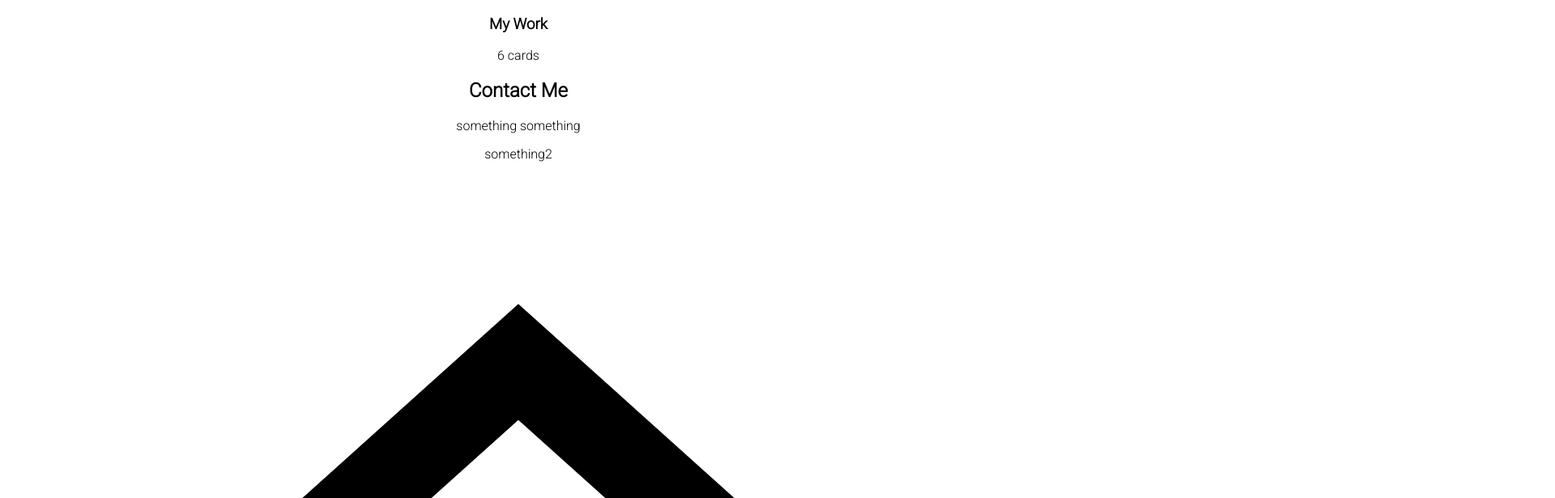
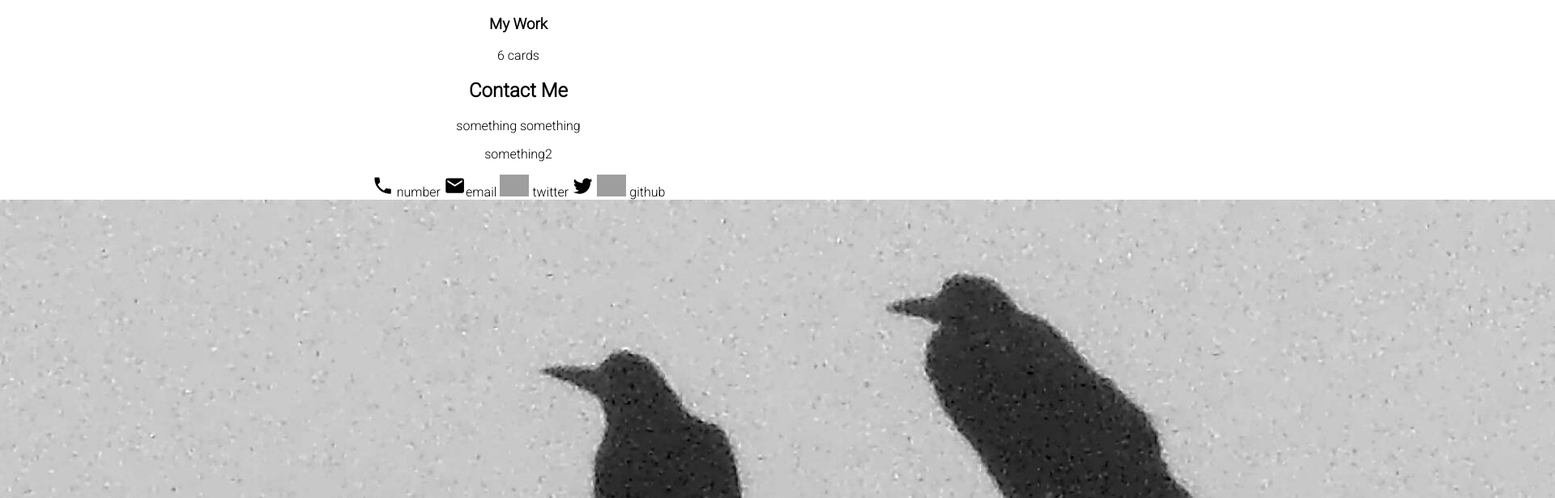
Before and after one commit to xonin-hush/Odin-Homepage, a website built with webpack: page dist/index.html in a window 1280 px wide. Shown: the top 616 px of the page at 81% size, 1920 px wide, since content can reach past the window. Built offline with nearby package versions, Linux system fonts and the light colour scheme; grey boxes are pictures that could not be loaded; files whose address does not match are found by name; a web font is replaced by a local one.

Commit message:
Add logos & a photo

```diff
--- a/src/style.css
+++ b/src/style.css
@@ -6,7 +6,7 @@ body {
   grid-template-columns: 1fr 4fr;
   grid-template-rows: 1fr 6fr;
   text-align: center;
-    font-family: 'Roboto', sans-serif;
+  font-family: "Roboto", sans-serif;
   display: flex;
   flex-direction: column;
 }
@@ -14,5 +14,8 @@ flex-direction: column;
 html {
   padding: 0px;
   margin: 0px;
+}
 
+.logos{
+    height: 1.7rem;
 }
```
Also changed, not shown: dist/index.html. Lines whose indentation alone changed are shown as unchanged.
